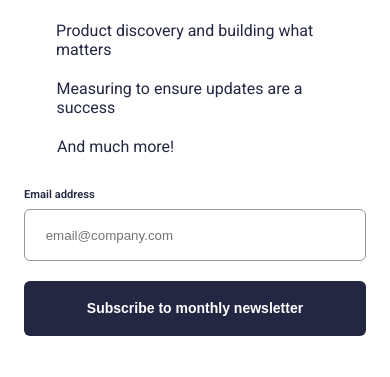
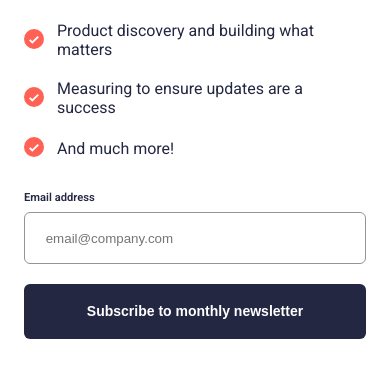
Before and after one commit to Rxunak/NewsLetter-Challenge, a plain HTML site: page index.html in a window 390 px wide. Shown: the part 457-834 px from the top of the page. Drawn offline with nearby package versions, Linux system fonts and the light colour scheme; files that its build step writes are made by us from their sources; the site is published under a folder, as on GitHub Pages, so addresses that start at the root find nothing.

```diff
--- a/index.html
+++ b/index.html
@@ -34,19 +34,19 @@
           </h3>
           <ul class="ulList">
             <li>
-              <img src="/assets/images/icon-list.svg" alt="" class="list-icon" />
+              <img src="assets/images/icon-list.svg" alt="" class="list-icon" />
               Product discovery and building what matters
             </li>
             <li>
               <img
-                src="/assets/images/icon-list.svg"
+                src="assets/images/icon-list.svg"
                 alt=""
                 class="list-icon"
               />Measuring to ensure updates are a success
             </li>
             <li>
               <img
-                src="/assets/images/icon-list.svg"
+                src="assets/images/icon-list.svg"
                 alt=""
                 class="list-icon"
               />And much more!
```
